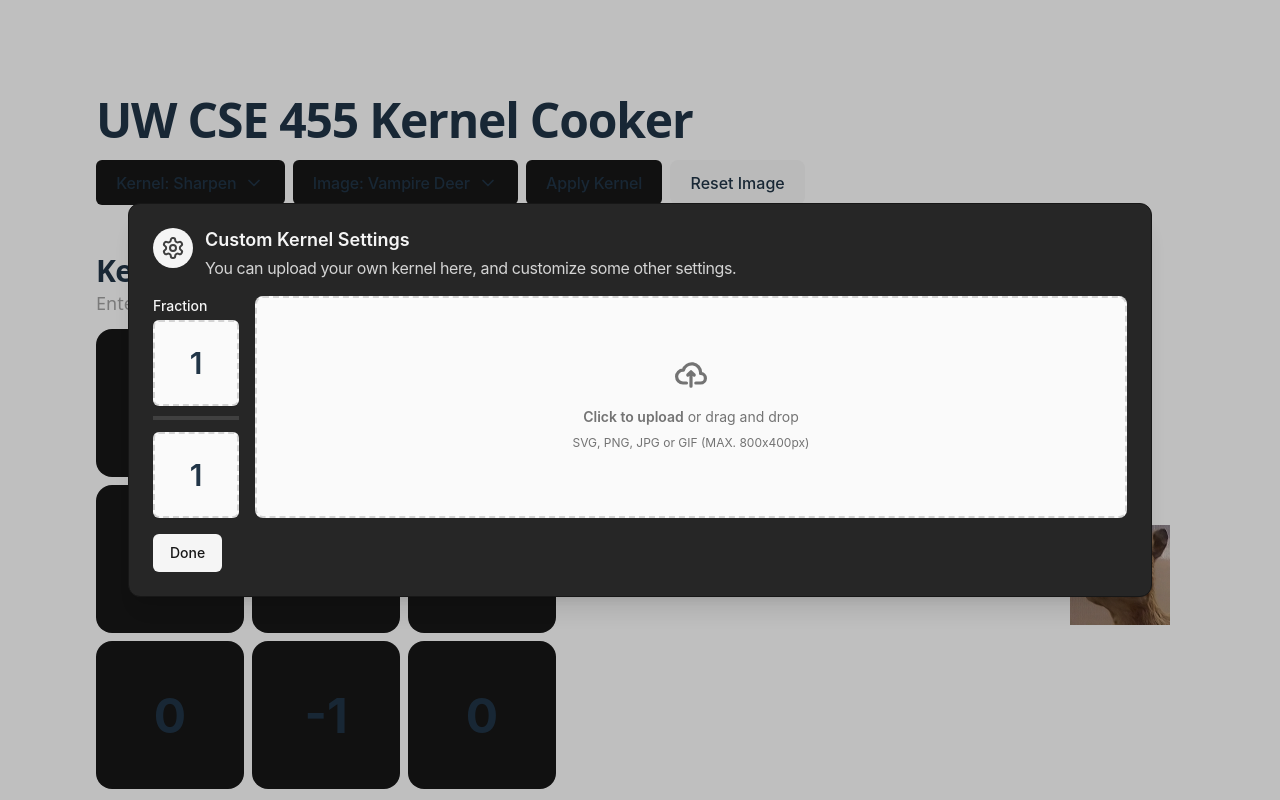
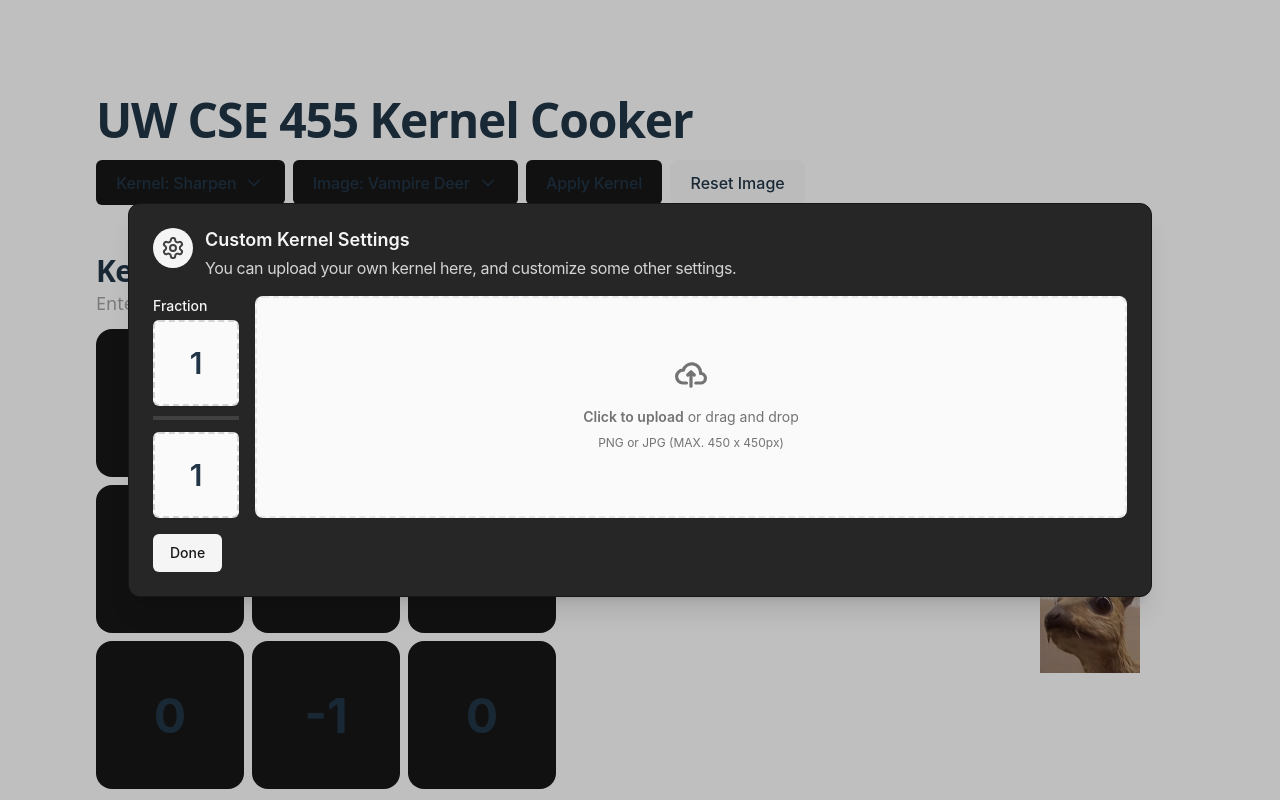
Before and after one commit to DerekZZhu/KernelCooker, a React (Vite) app: page / in a window 1280 px wide. Both pictures are taken after a click on the button 313 px from the left and 268 px from the top of the page. Shown: the top 800 px of the page. Built offline with nearby package versions, Linux system fonts and the light colour scheme.

Commit message:
Image Uploading

```diff
--- a/src/App.jsx
+++ b/src/App.jsx
@@ -9,7 +9,7 @@ import gates from './assets/gates.png'
 import baboon from './assets/baboon.jpg'
 
 import './App.css'
-import { ChevronDown, Settings, X } from 'lucide-react'
+import { CheckCircle, ChevronDown, Settings, X } from 'lucide-react'
 
 
 
@@ -27,12 +27,14 @@ function App() {
   const [stringImage, setStringImage] = useState('Vampire Deer');
   const [img, setImg] = useState(vd)
 
-  const [loading, setLoading] = useState(false)
-
+  const [isUploaded, setIsUploaded] = useState(false)
   const [isOpen, setIsOpen] = useState(false)
 
   function closeModal() {
     setIsOpen(false)
+    setTimeout(() => {
+      setIsUploaded(false)
+    }, 300)
   }
 
   function openModal() {
@@ -94,13 +96,40 @@ function App() {
   }
 
   const handleImageUpload = (event) => {
-    const file = event.target.files[0]
+    const file = event.target.files[0];
     if (file) {
-      const imageUrl = URL.createObjectURL(file)
-      drawImage(imageUrl)
-      setImg(imageUrl)
+      setIsUploaded(true)
+      const imageUrl = URL.createObjectURL(file);
+      const img = new Image();
+      img.src = imageUrl;
+      img.onload = () => {
+        const canvas = document.createElement('canvas');
+        const ctx = canvas.getContext('2d');
+
+        let width = img.width;
+        let height = img.height;
+
+        if (width >450 || height>450) {
+          if(width > height){
+            height = Math.round((450/width)*height);
+            width = 450;
+          }else{
+            width = Math.round((450/height)* width);
+            height = 450;
+          }
+        }
+
+        canvas.width = width;
+        canvas.height = height;
+        ctx.drawImage(img, 0, 0, width, height);
+
+        const scaledImageUrl = canvas.toDataURL('image/jpeg');
+        drawImage(scaledImageUrl);
+        setImg(scaledImageUrl);
+        setStringImage('Custom Image');
+      };
     }
-  }
+  };
 
   function convolveAll(mat_r, mat_g, mat_b, filter) {
     const rows = mat_r.size()[0];
@@ -173,13 +202,10 @@ function App() {
     e.target.select();
   };
 
+
   return (
-    <main className='w-full h-screen lg:grid lg:grid-cols-4 2xl:grid-cols-2 overflow-x-hidden max-w-[2000px] items-center mx-auto'>
-      {loading && <div className=' bg-neutral-950/50 absolute z-10 h-screen w-screen cursor-wait'>
-        <div className='flex justify-center items-center h-full'><p className='text-3xl font-bold text-white'>Loading...</p></div>
-      </div>}
-
-      <div className='w-full h-full flex flex-col p-24 2xl:col-span-1 lg:col-span-3'>
+    <main className='w-full h-fit flex flex-col lg:flex-row overflow-x-hidden max-w-[2000px] items-center mx-auto'>
+      <div className='w-fit h-full flex flex-col p-24 2xl:col-span-1 lg:col-span-3'>
         <h1 className='font-bold font-sans mb-4 tracking-tight text-3xl lg:text-4xl xl:text-5xl'>UW CSE 455 Kernel Cooker</h1>
         <div className="flex gap-2 flex-wrap">
           <Menu as="div" className="relative inline-block text-right w-full md:w-auto">
@@ -232,12 +258,11 @@ function App() {
           <button onClick={() => {drawImage(img)}} className=' w-full md:w-auto'>Reset Image</button>
 
         </div>
-
         <div className='flex flex-col'>
           <h2 className='font-semibold font-sans text-3xl mt-12 tracking-tight'>Kernel Matrix <span className='inline-block'><button type="button" onClick={openModal} className=' bg-transparent ml-0.5 -mb-1 p-0'><Settings className='mt-1' /></button></span></h2>
 
           <Transition appear show={isOpen} as={Fragment}>
-            <Dialog as="div" className="relative z-10" onClose={closeModal}>
+          <Dialog as="div" className="relative z-10" onClose={closeModal}>
               <Transition.Child
                 as={Fragment}
                 enter="ease-out duration-300"
@@ -310,19 +335,16 @@ function App() {
                             value={fraction[1]}
                             onChange={(e) => {setFraction([fraction[0], e.target.value])}}
                             min={1}
-                            className="mt-1 text-center font-semibold text-3xl focus:ring-neutral-500 focus:border-neutral-500 block w-full shadow-sm border-2 rounded-md aspect-square bg-neutral-50 dark:hover:bg-bray-800 dark:bg-neutral-700 hover:bg-neutral-100 dark:border-neutral-600 dark:hover:border-neutral-500 dark:hover:bg-neutral-600 transition border-neutral-300 border-dashed"
+                            className="mt-1 text-center font-semibold text-3xl focus:ring-neutral-500 focus:border-neutral-500 block w-full shadow-sm border-2 rounded-md aspect-square bg-neutral-50 dark:bg-neutral-700 hover:bg-neutral-100 dark:border-neutral-600 dark:hover:border-neutral-500 dark:hover:bg-neutral-600 transition border-neutral-300 border-dashed"
                           />
                         </div>
                       </div>
                         <div class="flex items-center justify-center w-full mt-4 relative">
-                            <label for="dropzone-file" class="flex relative flex-col items-center justify-center w-full h-[222px] border-2 border-neutral-300 border-dashed rounded-lg cursor-pointer bg-neutral-50 dark:hover:bg-bray-800 dark:bg-neutral-700 hover:bg-neutral-100 dark:border-neutral-600 dark:hover:border-neutral-500 dark:hover:bg-neutral-600 transition">
+                          <label for="dropzone-file" className={`flex relative flex-col items-center justify-center w-full h-[222px] border-2 border-dashed rounded-lg cursor-pointer bg-neutral-50 dark:bg-neutral-700 hover:bg-neutral-100 dark:border-neutral-600 dark:hover:border-neutral-500 dark:hover:bg-neutral-600 transition ${isUploaded ? 'bg-green-50 dark:hover:bg-green-900 dark:bg-green-800 hover:bg-green-100 dark:border-green-600 hover:dark:border-green-700 border-green-500 hover:border-green-600' : 'bg-neutral-50 dark:hover:bg-bray-800 dark:bg-neutral-700 hover:bg-neutral-100'}`}>
                                 <div class="flex flex-col items-center justify-center pt-5 pb-6">
-                                    <svg class="w-8 h-8 mb-4 text-neutral-500 dark:text-neutral-400" aria-hidden="true" xmlns="http://www.w3.org/2000/svg" fill="none" viewBox="0 0 20 16">
-                                        <path stroke="currentColor" stroke-linecap="round" stroke-linejoin="round" stroke-width="2" d="M13 13h3a3 3 0 0 0 0-6h-.025A5.56 5.56 0 0 0 16 6.5 5.5 5.5 0 0 0 5.207 5.021C5.137 5.017 5.071 5 5 5a4 4 0 0 0 0 8h2.167M10 15V6m0 0L8 8m2-2 2 2"/>
-                                    </svg>
-                                    <p class="mb-2 text-sm text-neutral-500 dark:text-neutral-400"><span class="font-semibold">Click to upload</span> or drag and drop</p>
-                                    <p class="text-xs text-neutral-500 dark:text-neutral-400">SVG, PNG, JPG or GIF (MAX. 800x400px)</p>
-                                </div>
+                                    { isUploaded ? <CheckCircle className='w-8 h-8 mb-4 text-green-500 dark:text-green-400' /> : <svg class="w-8 h-8 mb-4 text-neutral-500 dark:text-neutral-400" aria-hidden="true" xmlns="http://www.w3.org/2000/svg" fill="none" viewBox="0 0 20 16"> <path stroke="currentColor" stroke-linecap="round" stroke-linejoin="round" stroke-width="2" d="M13 13h3a3 3 0 0 0 0-6h-.025A5.56 5.56 0 0 0 16 6.5 5.5 5.5 0 0 0 5.207 5.021C5.137 5.017 5.071 5 5 5a4 4 0 0 0 0 8h2.167M10 15V6m0 0L8 8m2-2 2 2"/> </svg>}
+                                    { isUploaded ? <p class="mb-2 text-sm text-green-500 dark:text-green-400"><span class="font-semibold">Uploaded</span> successfully</p> : <p class="mb-2 text-sm text-neutral-500 dark:text-neutral-400"><span class="font-semibold">Click to upload</span> or drag and drop</p>}
+                                    { isUploaded ? <p class="text-xs text-green-500 dark:text-green-400">Using Custom Image</p> : <p class="text-xs text-neutral-500 dark:text-neutral-400">PNG or JPG (MAX. 450 x 450px)</p>}                                </div>
                                 <input id="dropzone-file" type="file" accept="iamge/*" onChange={handleImageUpload} className='absolute top-0 left-0 w-full h-full opacity-0 cursor-pointer' />
                             </label>
                         </div>
@@ -378,9 +400,9 @@ function App() {
           Built for CSE 455 by <a className=' text-neutral-100 hover:text-white transition' href='https://www.linkedin.com/in/derek-zhu-873477215/'>Derek Zhu</a> and <a className='text-neutral-100 hover:text-white transition' href='https://www.ruslan.in'>Ruslan Mukhamedvaleev.</a>
         </div>
       </div>
-      <div className='flex justify-center items-center max-h-[900px] w-1/6 2xl:w-full p-24 m-auto '>
+      <div className='justify-center items-center max-h-[980px] py-24 md:pt-48 w-fit m-auto '>
 
-        <canvas className='m-auto' ref={canvasRef}/>
+        <canvas className='m-auto w-[80vw] md:w-fit' ref={canvasRef}/>
       </div>
 
     </main>
```
